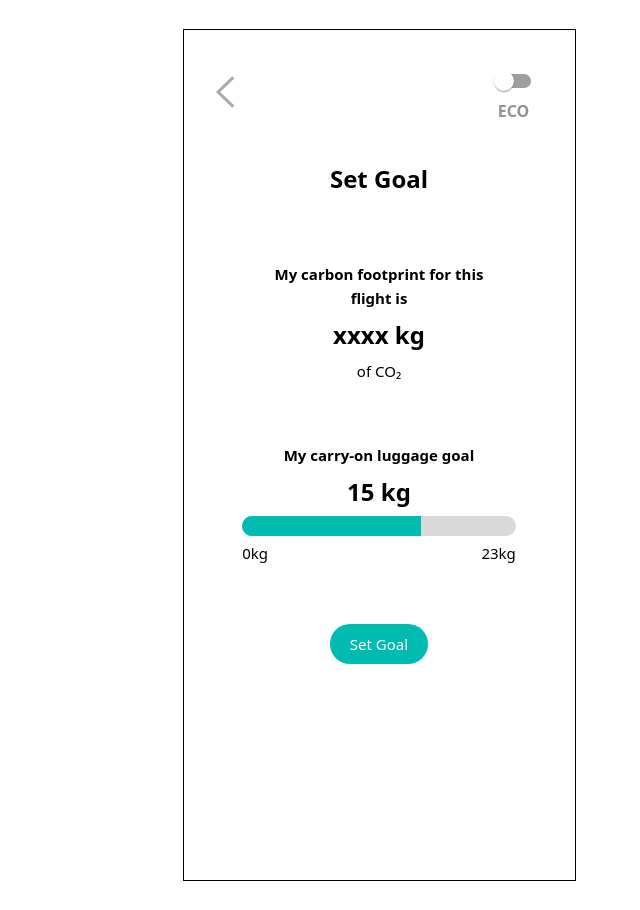
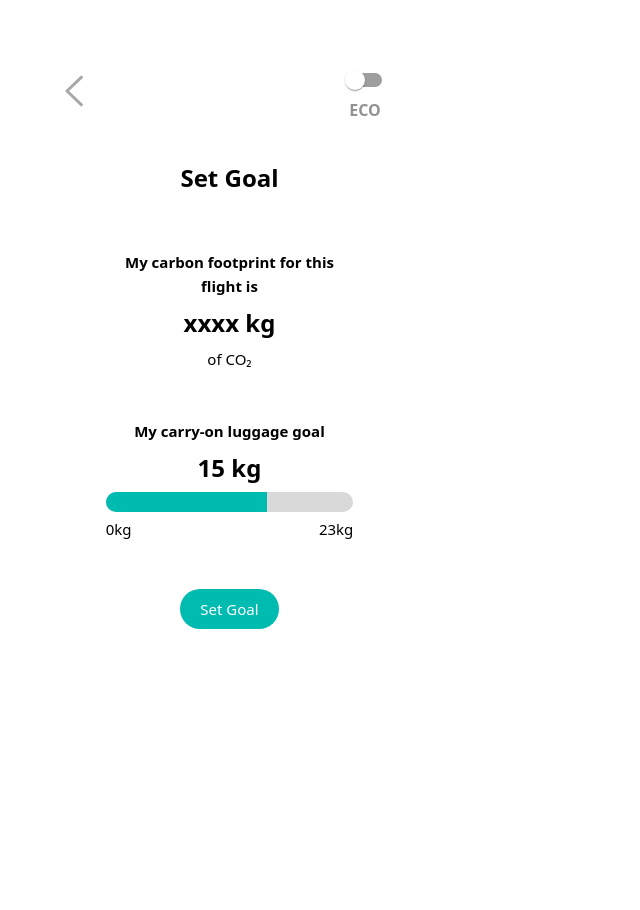
Before and after one commit to nicopicchio/flylight, a React (Create React App) app: page /set-goals in a window 1280 px wide. Shown: the whole page, without its empty margins (261-901 px from the left). After the commit the page ends 800 px from the top, so only its background shows below. Built offline with nearby package versions, Linux system fonts and the light colour scheme.

Commit message:
finished creating SetGoals page

```diff
--- /dev/null
+++ b/src/components/SetGoals/Slider.css
@@ -0,0 +1,34 @@
+.slider {
+  width: 90%;
+  display: grid;
+  justify-items: center;
+}
+
+.slider-input_container {
+  width: 70%;
+}
+
+input[type="range"]::-webkit-slider-thumb {
+  -webkit-appearance: none;
+  width: 0;
+  height: 20px;
+  background-color: #d9d9d9;
+  box-shadow: -200px 0 0 200px #00bbb0;
+}
+
+input[type="range"] {
+  -webkit-appearance: none;
+  height: 20px;
+  width: 100%;
+  border-radius: 100px;
+  background-color: #d9d9d9;
+  cursor: pointer;
+  overflow: hidden;
+}
+
+.luggage-goal-weight_container {
+  width: 100%;
+  display: flex;
+  flex-direction: row;
+  justify-content: space-between;
+}
--- /dev/null
+++ b/src/components/SetGoals/Slider.jsx
@@ -0,0 +1,26 @@
+import { useState } from "react";
+import "./Slider.css";
+
+export default function Slider() {
+  const [luggageGoal, setLuggageGoal] = useState(15);
+
+  return (
+    <div className='slider'>
+      <p className='text--thick'>My carry-on luggage goal</p>
+      <h2>{luggageGoal} kg</h2>
+      <div className='slider-input_container'>
+        <input
+          type='range'
+          min='0'
+          max='23'
+          value={luggageGoal}
+          onChange={(e) => setLuggageGoal(e.target.value)}
+        />
+        <div className='luggage-goal-weight_container'>
+          <p className='text--thin'>0kg</p>
+          <p className='text--thin'>23kg</p>
+        </div>
+      </div>
+    </div>
+  );
+}
--- a/src/pages/SetGoals/SetGoals.css
+++ b/src/pages/SetGoals/SetGoals.css
@@ -1,16 +1,13 @@
 .set-goals {
   width: 393px;
-  height: 852px;
-  margin: 0 auto;
-  border: black 1px solid;
 }
 
 .set-goals_main {
   width: 100%;
   height: 60%;
-  display: flex;
-  flex-direction: column;
-  justify-content: space-between;
+  display: grid;
+  justify-items: center;
+  gap: 6vh;
 }
 
 .set-goals_main p {
@@ -19,13 +16,6 @@
 
 .set-goals_main h2 {
   margin: 8px 0;
-}
-
-.luggage-goal-weight_container {
-  width: 100%;
-  display: flex;
-  flex-direction: row;
-  justify-content: space-between;
 }
 
 .text--thick {
@@ -37,30 +27,3 @@
   font-size: 15px;
   font-weight: 400;
 }
-
-.slider_container {
-  width: 70%;
-}
-
-input[type="range"]::-webkit-slider-thumb {
-  -webkit-appearance: none;
-  width: 0;
-  height: 20px;
-  background-color: #d9d9d9;
-  box-shadow: -200px 0 0 200px #00bbb0;
-}
-
-input[type="range"] {
-  -webkit-appearance: none;
-  height: 20px;
-  width: 100%;
-  border-radius: 100px;
-  background-color: #d9d9d9;
-  cursor: pointer;
-  overflow: hidden;
-}
-
-.hi {
-  display: grid;
-  place-items: center;
-}
--- a/src/pages/SetGoals/SetGoals.jsx
+++ b/src/pages/SetGoals/SetGoals.jsx
@@ -1,10 +1,8 @@
-import { useState } from "react";
 import Header from "../../components/Header/Header";
+import Slider from "../../components/SetGoals/Slider";
 import "./SetGoals.css";
 
 export default function SetGoals() {
-  const [luggageGoal, setLuggageGoal] = useState(15);
-
   return (
     <div className='set-goals'>
       <Header />
@@ -20,24 +18,7 @@ export default function SetGoals() {
           <h2>xxxx kg</h2>
           <p className='text--thin'>of CO₂</p>
         </div>
-        <div className='hi'>
-          <p className='text--thick'>My carry-on luggage goal</p>
-          <h2>{luggageGoal} kg</h2>
-          <div className='slider_container'>
-            <input
-              type='range'
-              min='0'
-              max='23'
-              value={luggageGoal}
-              onChange={(e) => setLuggageGoal(e.target.value)}
-              className='slider'
-            />
-            <div className='luggage-goal-weight_container'>
-              <p className='text--thin'>0kg</p>
-              <p className='text--thin'>23kg</p>
-            </div>
-          </div>
-        </div>
+        <Slider />
         <div>
           <button className='button-turquoise button-turquoise--main'>
             Set Goal
```
